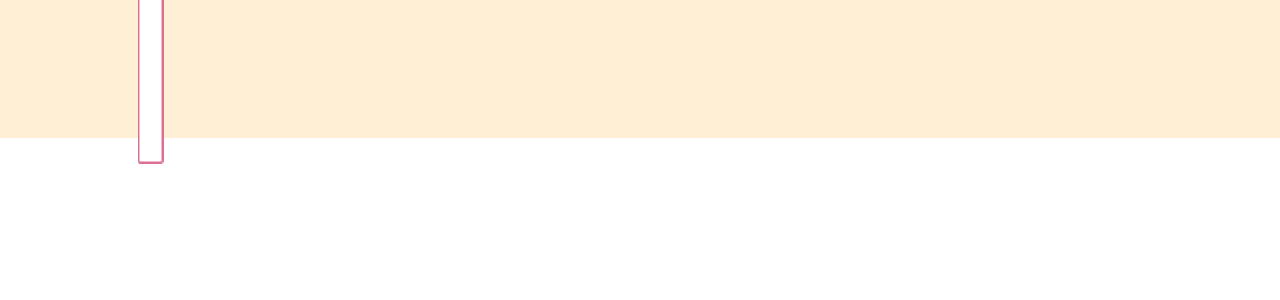
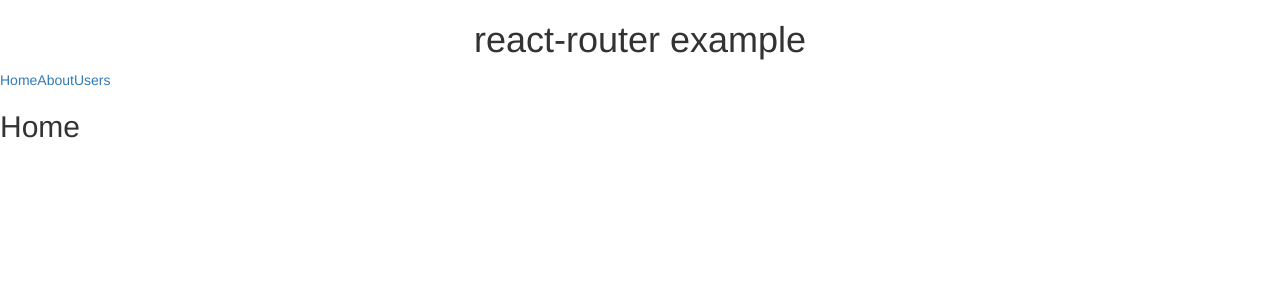
Before and after one commit to Changy1/ReactExercise, a React app: page /home in a window 1280 px wide. Shown: the top 300 px of the page. Built offline with nearby package versions, Linux system fonts and the light colour scheme.

Commit message:
'react-router-over'

```diff
--- a/package.json
+++ b/package.json
@@ -44,6 +44,7 @@
     "react-app-polyfill": "^0.1.3",
     "react-dev-utils": "^6.1.1",
     "react-dom": "^16.6.3",
+    "react-router-dom": "^4.3.1",
     "resolve": "1.8.1",
     "sass-loader": "7.1.0",
     "style-loader": "0.23.0",
--- a/src/App.js
+++ b/src/App.js
@@ -8,7 +8,8 @@ import React , { Component } from 'react';
 /* import Running from './lifecycle/main' */
 /* import HocExanple from './HOC/HOCexample'  */
 /* import PropTypes from './prop-types/main' */
-import StyledComponent from './styledComponent'
+/* import StyledComponent from './styledComponent' */
+import Root from './react-router'
 
 class App extends Component {
   render() {
@@ -24,7 +25,8 @@ class App extends Component {
       {/* <Running /> */}
       {/* <HocExanple /> */}
       {/* <PropTypes /> */}
-      <StyledComponent />
+      {/* <StyledComponent /> */}
+      <Root/>
       </div>
     );
   }
--- /dev/null
+++ b/src/react-router/index.js
@@ -0,0 +1,63 @@
+import React, { Component, Fragment } from 'react'
+import {
+    BrowserRouter as Router,
+    Route,
+    Link,
+    Switch,
+    Redirect
+} from 'react-router-dom'
+
+
+const Index = () => <h2>Home</h2>;
+
+const About = (props) => (
+    <div>
+        <h1>About</h1>
+        <Link to = '/about/us'>us</Link>
+        <Link to = '/about/you'>you</Link>
+        <Switch>
+            <Redirect from = '/' exact to='/about/us'/>
+            <Route path = '/about/us' render = {() => <h3>This is Us</h3>} />
+            <Route path = '/about/you' render = {() => <h3>This is You</h3>} />
+        </Switch>
+    </div>
+)
+
+const Users = () => <h2>Users</h2>;
+const UsersA = () => <h2>Users-a</h2>;
+const Login = () => <h2>login</h2>;
+const NotFound = () => <h2>404 page</h2>;
+
+class Root extends Component {
+    render () {
+        return (
+            <div className = 'root'>
+                <h1 className = "text-center">react-router example</h1>
+                <Router>
+                    <Fragment>
+                        <Link to = '/'>Home</Link>
+                        <Link to = '/about'>About</Link>
+                        <Link to = '/users'>Users</Link>
+                        <Switch>
+                            {/* 这里多的可以匹配到少的，比如/home可以匹配到/,/users/a可以匹配到/users */}
+                            <Route path = '/' exact render = {() =>{
+                                let isLogin = true
+                                return isLogin ? <Redirect to = '/home'/> : <Login />
+                            }}/>
+                            <Route path = '/home' exact component = {Index}></Route>
+
+                            <Route path = '/about' component = {About}></Route>
+
+                            <Route path = '/users/a' component = {UsersA}></Route>
+                            <Route path = '/users' component = {Users}></Route>
+                            <Route path = '/not-found' component = {NotFound}></Route>
+                            <Redirect to = {{ pathname: '/not-found' }} />
+                        </Switch>
+                    </Fragment>
+                </Router>
+            </div>
+        )
+    }
+}
+
+export default Root
```
Also changed, not shown: 1 other file (tests, documents, lock files or other folders).
